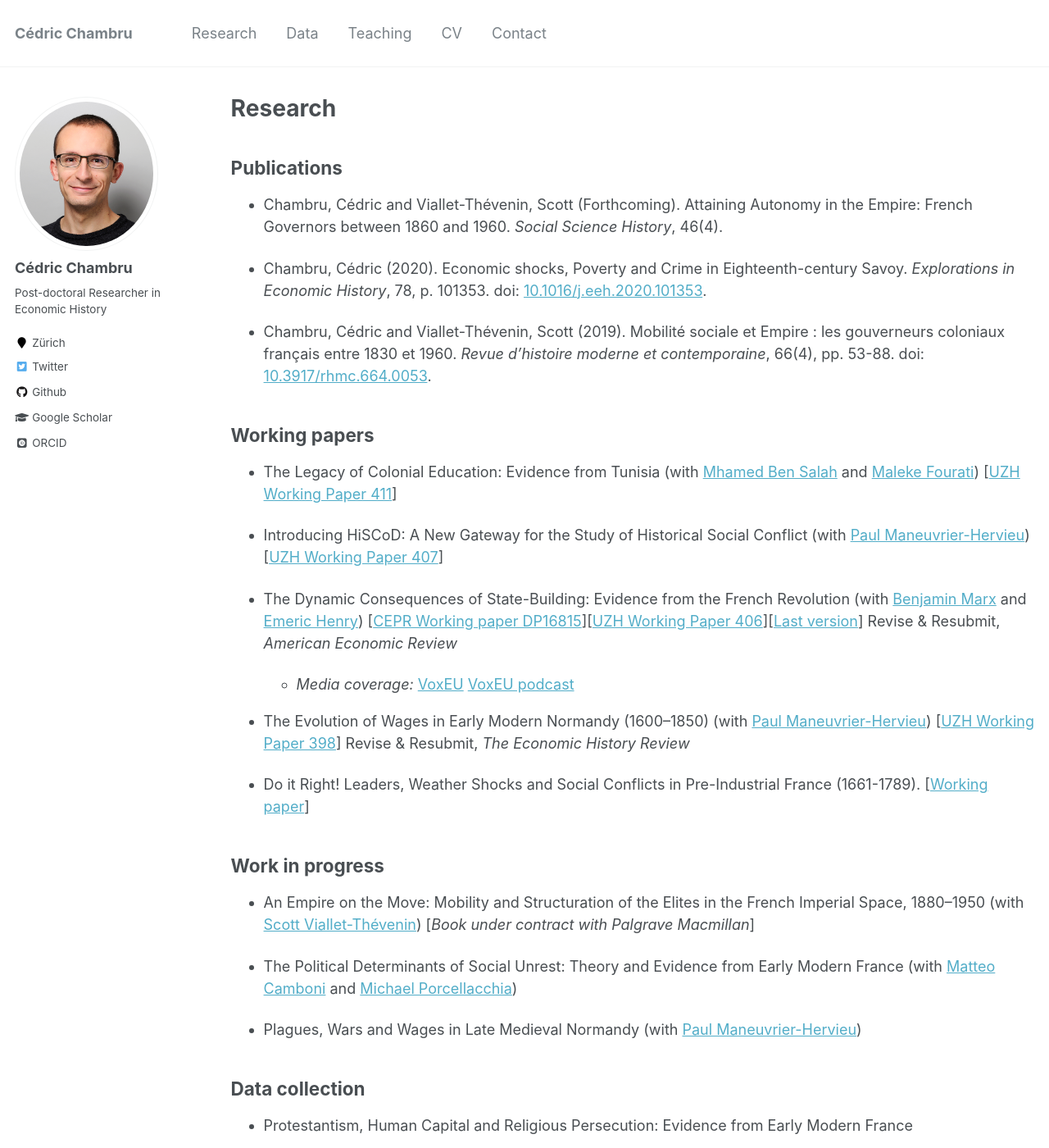
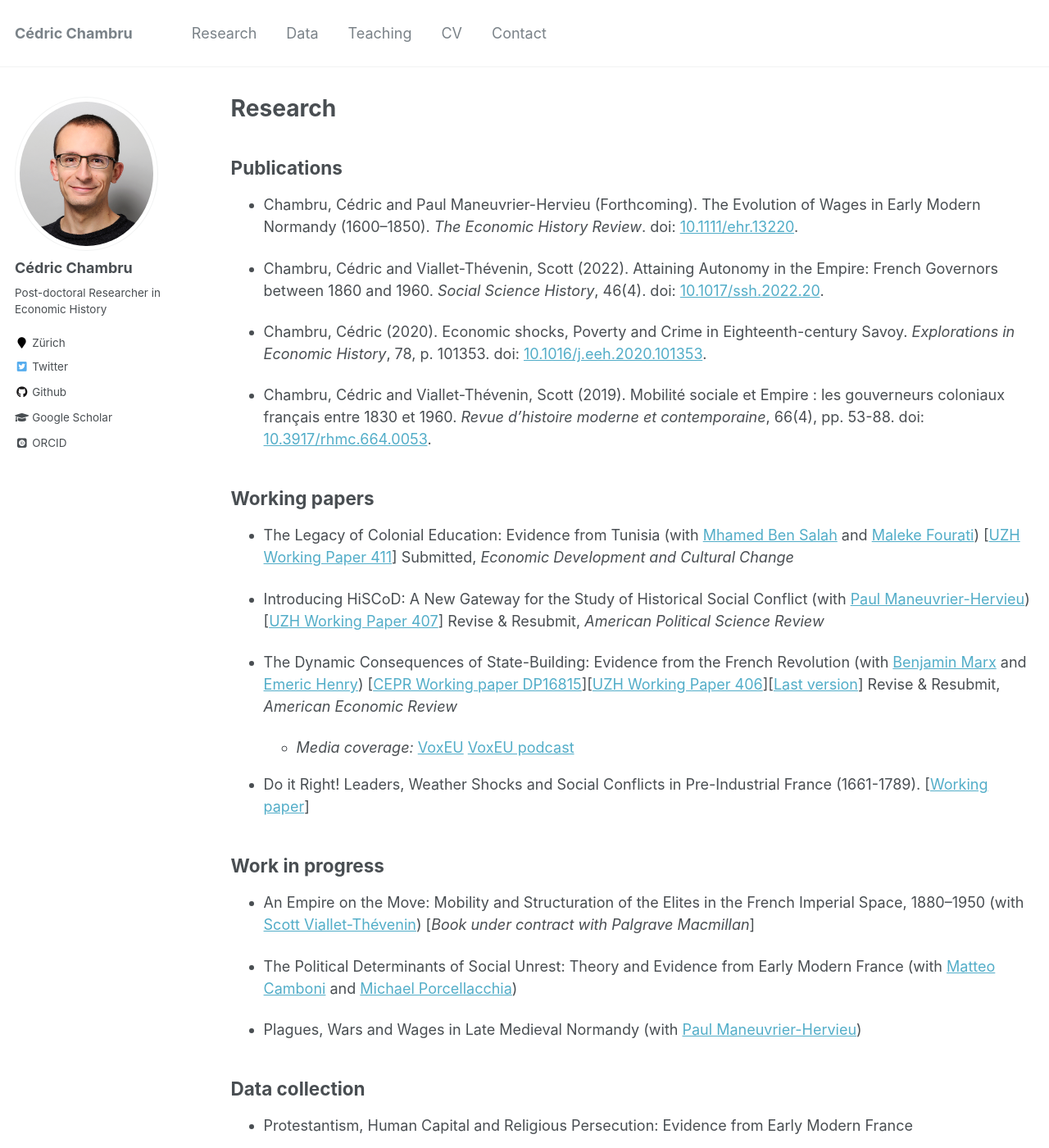
Before and after one commit to CedricChambru/CedricChambru.github.io, a Jekyll site: the page built from _pages/research.md, in a window 1280 px wide and 1400 px high. Shown: the whole window at 82% size. Built offline with Jekyll 4.4.1, drawn with Linux system fonts in a browser that asks for light colours; some web fonts are replaced.

Commit message:
Update research.md

```diff
--- a/_pages/research.md
+++ b/_pages/research.md
@@ -10,7 +10,9 @@ redirect_from:
 
 ## Publications
 
-* Chambru, Cédric and Viallet-Thévenin, Scott (Forthcoming). Attaining Autonomy in the Empire: French Governors between 1860 and 1960. *Social Science History*, 46(4).
+* Chambru, Cédric and Paul Maneuvrier-Hervieu (Forthcoming). The Evolution of Wages in Early Modern Normandy (1600–1850). *The Economic History Review*.  doi: [10.1111/ehr.13220](https://doi.org/10.1111/ehr.13220).
+
+* Chambru, Cédric and Viallet-Thévenin, Scott (2022). Attaining Autonomy in the Empire: French Governors between 1860 and 1960. *Social Science History*, 46(4). doi: [10.1017/ssh.2022.20](https://doi.org/10.1017/ssh.2022.20).
 
 * Chambru, Cédric (2020). Economic shocks, Poverty and Crime in Eighteenth-century Savoy. *Explorations in Economic History*, 78, p. 101353. doi: [10.1016/j.eeh.2020.101353](https://doi.org/10.1016/j.eeh.2020.101353).
 
@@ -18,15 +20,13 @@ redirect_from:
 
 ## Working papers
 
-* The Legacy of Colonial Education: Evidence from Tunisia (with [Mhamed Ben Salah](https://mhamedbensalah.github.io) and [Maleke Fourati](https://sites.google.com/view/malekefourati)) [[UZH Working Paper 411](https://doi.org/10.5167/uzh-218541)]
+* The Legacy of Colonial Education: Evidence from Tunisia (with [Mhamed Ben Salah](https://mhamedbensalah.github.io) and [Maleke Fourati](https://sites.google.com/view/malekefourati)) [[UZH Working Paper 411](https://doi.org/10.5167/uzh-218541)] Submitted, *Economic Development and Cultural Change*
 
-* Introducing HiSCoD: A New Gateway for the Study of Historical Social Conflict (with [Paul Maneuvrier-Hervieu](https://paulmaneuvrierhervieu.github.io)) [[UZH Working Paper 407](https://doi.org/10.5167/uzh-217109)]
+* Introducing HiSCoD: A New Gateway for the Study of Historical Social Conflict (with [Paul Maneuvrier-Hervieu](https://paulmaneuvrierhervieu.github.io)) [[UZH Working Paper 407](https://doi.org/10.5167/uzh-217109)] Revise & Resubmit, *American Political Science Review*
 
 * The Dynamic Consequences of State-Building: Evidence from the French Revolution (with [Benjamin Marx](https://sites.google.com/view/bmarx) and [Emeric Henry](https://sites.google.com/site/emericmlhenry)) [[CEPR Working paper DP16815](https://cepr.org/active/publications/discussion_papers/dp.php?dpno=16815)][[UZH Working Paper 406](https://doi.org/10.5167/uzh-217105)][[Last version](https://drive.google.com/file/d/1Wll4seH5huKJU6ll9ziLA4ixs7BJzSG8/view)] Revise & Resubmit, *American Economic Review*
 
    - *Media coverage:* [VoxEU](https://voxeu.org/article/building-state-one-step-time) [VoxEU podcast](https://voxeu.org/vox-talks/french-revolution-state-building)
-
-* The Evolution of Wages in Early Modern Normandy (1600–1850) (with [Paul Maneuvrier-Hervieu](https://paulmaneuvrierhervieu.github.io)) [[UZH Working Paper  398](https://doi.org/10.5167/uzh-207639)] Revise & Resubmit, *The Economic History Review*
 
 * Do it Right! Leaders, Weather Shocks and Social Conflicts in Pre-Industrial France (1661-1789). [[Working paper](https://doi.org/10.5167/uzh-186150)]
 
```
